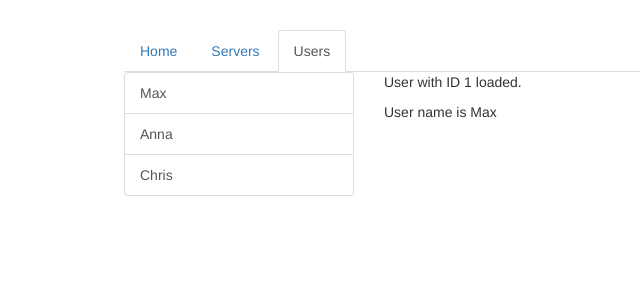
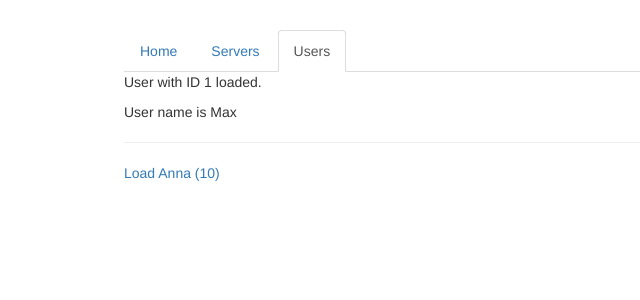
Before and after one commit to jonataslaet/academind-angular, an Angular app in the folder routing-start/: page /users/1/Max in a window 1280 px wide. Shown: the top 300 px of the page, without its empty margins (141-781 px from the left). Built offline with nearby package versions, Linux system fonts and the light colour scheme.

Commit message:
Fetching Route Parameters Reactively

```diff
--- a/routing-start/src/app/app.module.ts
+++ b/routing-start/src/app/app.module.ts
@@ -16,7 +16,7 @@
 const appRoutes: Routes = [
   {path: '', component: HomeComponent},
   {path: 'users', component: UsersComponent},
-  {path: 'users/:id/:name', component: UsersComponent},
+  {path: 'users/:id/:name', component: UserComponent},
   {path: 'servers', component: ServersComponent}
 ];
 
--- a/routing-start/src/app/users/user/user.component.html
+++ b/routing-start/src/app/users/user/user.component.html
@@ -1,2 +1,4 @@
 <p>User with ID {{ user.id }} loaded.</p>
 <p>User name is {{ user.name }}</p>
+<hr>
+<a [routerLink]="['/users', 10, 'Anna']">Load Anna (10)</a>
--- a/routing-start/src/app/users/user/user.component.ts
+++ b/routing-start/src/app/users/user/user.component.ts
@@ -1,5 +1,5 @@
 import { Component, OnInit } from '@angular/core';
-import { ActivatedRoute } from '@angular/router';
+import { ActivatedRoute, Params } from '@angular/router';
 
 @Component({
   selector: 'app-user',
@@ -16,6 +16,12 @@
       id: this.route.snapshot.params['id'],
       name: this.route.snapshot.params['name']
     };
+    this.route.params.subscribe(
+      (params: Params) => {
+        this.user.id = params['id'];
+        this.user.name = params['name'];
+      }
+    );
   }
 
 }
```
